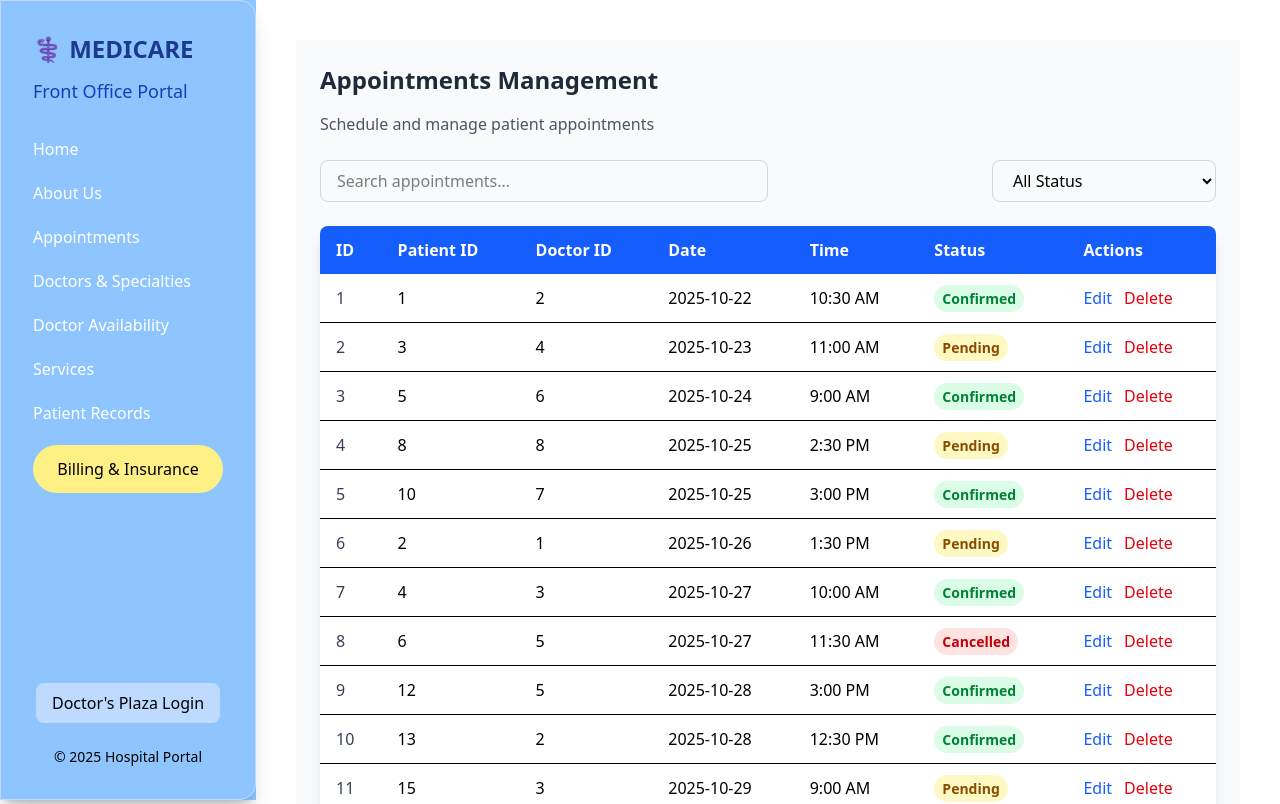
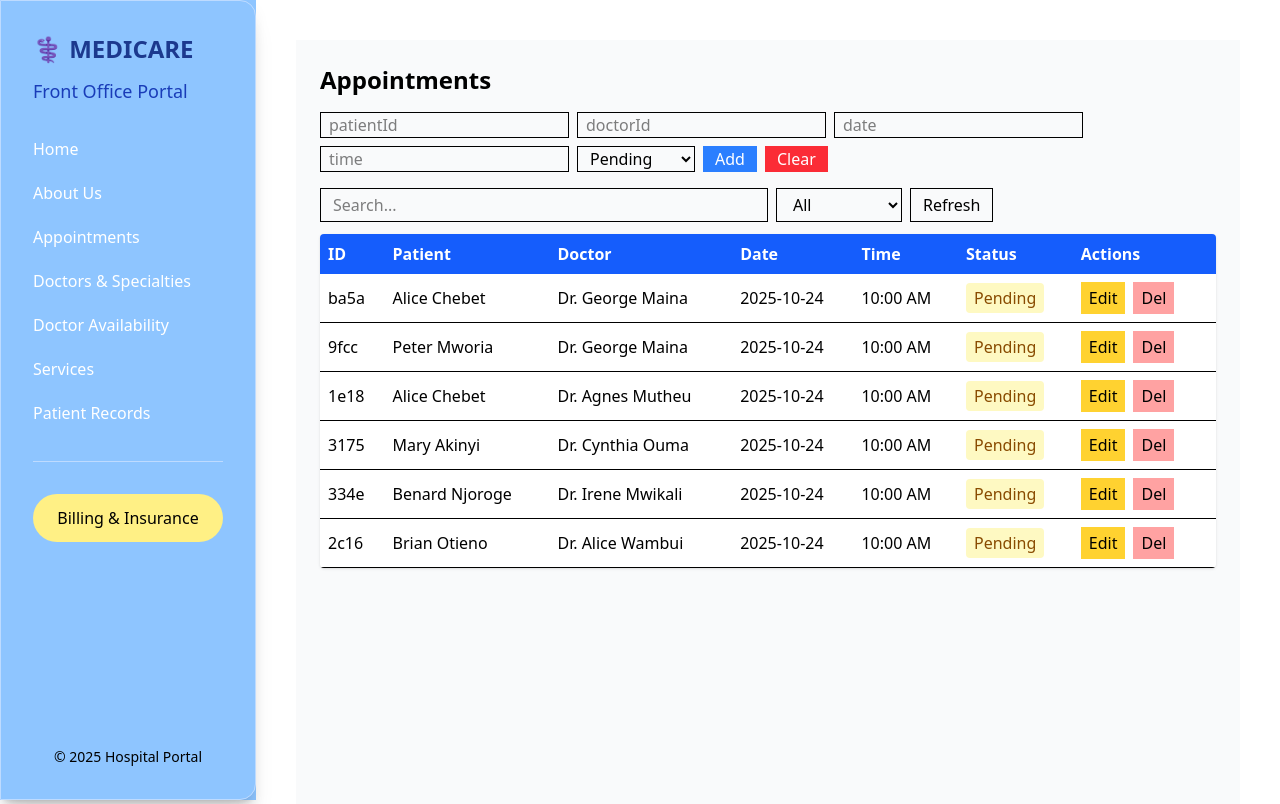
Before and after one commit to Castrokimaru/hospital-management-system, a React (Vite) app: page /appointments in a window 1280 px wide. Shown: the top 804 px of the page. Built offline with nearby package versions, Linux system fonts and the light colour scheme; data requests are answered from the project's data file.

Commit message:
edit-delete-btn-linked-functionality-api

```diff
--- a/src/ToolBar.jsx
+++ b/src/ToolBar.jsx
@@ -20,20 +20,20 @@ function ToolBar() {
           <Link to="/services" className="text-white hover:text-blue-700 font-medium">Services</Link>
           <Link to="/records" className="text-white hover:text-blue-700 font-medium">Patient Records</Link>
 
-          <Link
-            to="/billing"
-            className="bg-yellow-200 rounded-3xl py-3 px-6 font-medium text-center hover:bg-yellow-300 hover:text-black duration-300"
-          >
-            Billing & Insurance
-          </Link>
+          {/* Separate section for Billing button */}
+          <div className="pt-8 border-t border-blue-200 mt-4">
+            <Link
+              to="/billing"
+              className="block bg-yellow-200 rounded-3xl py-3 px-6 font-medium text-center hover:bg-yellow-300 hover:text-black duration-300"
+            >
+              Billing & Insurance
+            </Link>
+          </div>
         </nav>
       </div>
 
       {/* Footer */}
       <div className="text-center mt-8">
-        <button className="bg-blue-200 text-black px-4 py-2 rounded-lg hover:bg-blue-700 hover:text-white transition-colors">
-          <Link to="/login">Doctor's Plaza Login</Link>
-        </button>
         <p className="text-sm text-black mt-6">© 2025 Hospital Portal</p>
       </div>
     </div>
--- a/src/pages/Appointments.jsx
+++ b/src/pages/Appointments.jsx
@@ -1,149 +1,126 @@
-import React, { useState } from "react";
+import React, { useEffect, useState } from "react";
 
-// Main functional component for managing appointments
 const AppointmentsManagement = () => {
-  // State variable to handle search input
-  const [searchTerm, setSearchTerm] = useState("");
-  // State variable to handle filtering based on appointment status
-  const [statusFilter, setStatusFilter] = useState("all");
+  // state setup
+  const [appointments, setAppointments] = useState([]);
+  const [patients, setPatients] = useState([]);
+  const [doctors, setDoctors] = useState([]);
+  const [search, setSearch] = useState("");
+  const [status, setStatus] = useState("all");
+  const API = "http://localhost:5001";
 
-  // Sample appointment data (simulating fetched data)
-  const appointments = [
-    { id: 1, patientId: 1, doctorId: 2, date: "2025-10-22", time: "10:30 AM", status: "Confirmed" },
-    { id: 2, patientId: 3, doctorId: 4, date: "2025-10-23", time: "11:00 AM", status: "Pending" },
-    { id: 3, patientId: 5, doctorId: 6, date: "2025-10-24", time: "9:00 AM", status: "Confirmed" },
-    { id: 4, patientId: 8, doctorId: 8, date: "2025-10-25", time: "2:30 PM", status: "Pending" },
-    { id: 5, patientId: 10, doctorId: 7, date: "2025-10-25", time: "3:00 PM", status: "Confirmed" },
-    { id: 6, patientId: 2, doctorId: 1, date: "2025-10-26", time: "1:30 PM", status: "Pending" },
-    { id: 7, patientId: 4, doctorId: 3, date: "2025-10-27", time: "10:00 AM", status: "Confirmed" },
-    { id: 8, patientId: 6, doctorId: 5, date: "2025-10-27", time: "11:30 AM", status: "Cancelled" },
-    { id: 9, patientId: 12, doctorId: 5, date: "2025-10-28", time: "3:00 PM", status: "Confirmed" },
-    { id: 10, patientId: 13, doctorId: 2, date: "2025-10-28", time: "12:30 PM", status: "Confirmed" },
-    { id: 11, patientId: 15, doctorId: 3, date: "2025-10-29", time: "9:00 AM", status: "Pending" },
-    { id: 12, patientId: 16, doctorId: 5, date: "2025-10-30", time: "2:00 PM", status: "Confirmed" },
-    { id: 13, patientId: 18, doctorId: 2, date: "2025-10-30", time: "11:00 AM", status: "Pending" },
-    { id: 14, patientId: 19, doctorId: 6, date: "2025-11-01", time: "4:00 PM", status: "Confirmed" },
-    { id: 15, patientId: 20, doctorId: 4, date: "2025-11-02", time: "1:00 PM", status: "Confirmed" },
-  ];
+  // fetch all data
+  const fetchAll = () => {
+    fetch(`${API}/appointments`).then(r=>r.json()).then(setAppointments);
+    fetch(`${API}/patients`).then(r=>r.json()).then(setPatients);
+    fetch(`${API}/doctors`).then(r=>r.json()).then(setDoctors);
+  };
+  useEffect(()=>{fetchAll();},[]);
 
-  // Filter the list of appointments based on search and status filter
-  const filteredAppointments = appointments.filter((apt) => {
-    // Match the search term with ID, patient ID, doctor ID, or date
-    const matchesSearch =
-      apt.id.toString().includes(searchTerm) ||
-      apt.patientId.toString().includes(searchTerm) ||
-      apt.doctorId.toString().includes(searchTerm) ||
-      apt.date.includes(searchTerm);
+  // add new appointment
+  const add = (a) => {
+    fetch(`${API}/appointments`,{
+      method:"POST",headers:{"Content-Type":"application/json"},
+      body:JSON.stringify(a)
+    }).then(()=>fetchAll());
+  };
 
-    // Match the status filter (or show all if 'all' is selected)
-    const matchesStatus =
-      statusFilter === "all" || apt.status.toLowerCase() === statusFilter.toLowerCase();
+  // edit status
+  const edit = (id) => {
+    const s = prompt("New status: Confirmed/Pending/Cancelled");
+    if(!s) return;
+    fetch(`${API}/appointments/${id}`,{
+      method:"PATCH",headers:{"Content-Type":"application/json"},
+      body:JSON.stringify({status:s})
+    }).then(()=>fetchAll());
+  };
 
-    // Return appointments that satisfy both filters
-    return matchesSearch && matchesStatus;
+  // delete one
+  const del = (id) => {
+    fetch(`${API}/appointments/${id}`,{method:"DELETE"}).then(()=>fetchAll());
+  };
+
+  // clear all
+  const clearAll = () => {
+    fetch(`${API}/appointments`).then(r=>r.json()).then(list=>{
+      Promise.all(list.map(a=>fetch(`${API}/appointments/${a.id}`,{method:"DELETE"})))
+      .then(()=>fetchAll());
+    });
+  };
+
+  // helper to get names
+  const getName = (list,id)=>list.find(x=>x.id===id)?.name||"Unknown";
+
+  // filter
+  const filtered = appointments.filter(a=>{
+    const q=search.toLowerCase();
+    const matchQ=!q||[a.id,a.patientId,a.doctorId,a.date,
+      getName(patients,a.patientId),getName(doctors,a.doctorId)]
+      .some(v=>v.toString().toLowerCase().includes(q));
+    const matchS=status==="all"||a.status?.toLowerCase()===status.toLowerCase();
+    return matchQ&&matchS;
   });
 
-  // Color codes for different appointment statuses
-  const statusColors = {
-    Confirmed: "bg-green-100 text-green-700",
-    Pending: "bg-yellow-100 text-yellow-800",
-    Cancelled: "bg-red-100 text-red-700",
+  // form to add
+  const [form,setForm]=useState({patientId:"",doctorId:"",date:"",time:"",status:"Pending"});
+  const submit=e=>{
+    e.preventDefault();
+    add({...form,patientId:+form.patientId,doctorId:+form.doctorId});
+    setForm({patientId:"",doctorId:"",date:"",time:"",status:"Pending"});
   };
+
+  const colors={Confirmed:"bg-green-100 text-green-700",Pending:"bg-yellow-100 text-yellow-800",Cancelled:"bg-red-100 text-red-700"};
 
   return (
   <div className="p-6 bg-gray-50 min-h-screen">
-      {/* Page Title and Subtitle */}
-      <h1 className="text-2xl font-bold text-gray-800 mb-4">Appointments Management</h1>
-      <p className="text-gray-600 mb-6">Schedule and manage patient appointments</p>
+    <h1 className="text-2xl font-bold mb-4">Appointments</h1>
 
-      {/* Toolbar Section: Search Bar + Status Filter Dropdown */}
-      <div className="flex flex-col sm:flex-row sm:items-center sm:justify-between gap-3 mb-6">
-        {/* Search Input */}
-        <input
-          type="text"
-          placeholder="Search appointments..."
-          value={searchTerm}
-          onChange={(e) => setSearchTerm(e.target.value)}
-          className="border border-gray-300 rounded-lg px-4 py-2 w-full sm:w-1/2 focus:outline-none focus:ring-2 focus:ring-blue-400"
-        />
-        {/* Status Filter Dropdown */}
-        <select
-          value={statusFilter}
-          onChange={(e) => setStatusFilter(e.target.value)}
-          className="border border-gray-300 rounded-lg px-4 py-2 w-full sm:w-1/4 focus:outline-none focus:ring-2 focus:ring-blue-400"
-        >
-          <option value="all">All Status</option>
-          <option value="Confirmed">Confirmed</option>
-          <option value="Pending">Pending</option>
-          <option value="Cancelled">Cancelled</option>
+    {/* Add & clear form */}
+    <form onSubmit={submit} className="flex flex-wrap gap-2 mb-4">
+      {["patientId","doctorId","date","time"].map(f=>
+        <input key={f} placeholder={f} value={form[f]}
+        onChange={e=>setForm({...form,[f]:e.target.value})}
+        className="border px-2"/>)}
+      <select value={form.status} onChange={e=>setForm({...form,status:e.target.value})} className="border px-2">
+        <option>Pending</option><option>Confirmed</option><option>Cancelled</option>
       </select>
+      <button className="bg-blue-500 text-white px-3">Add</button>
+      <button type="button" onClick={clearAll} className="bg-red-500 text-white px-3">Clear</button>
+    </form>
+
+    {/* Search & filter */}
+    <div className="flex gap-2 mb-3">
+      <input value={search} onChange={e=>setSearch(e.target.value)} placeholder="Search..." className="border px-3 py-1 w-1/2"/>
+      <select value={status} onChange={e=>setStatus(e.target.value)} className="border px-3 py-1">
+        <option value="all">All</option><option>Confirmed</option><option>Pending</option><option>Cancelled</option>
+      </select>
+      <button onClick={fetchAll} className="border px-3">Refresh</button>
     </div>
 
-      {/* Table Section */}
-      <div className="overflow-x-auto shadow-lg rounded-lg bg-white">
-        <table className="min-w-full border-collapse">
-          {/* Table Header */}
-          <thead className="bg-blue-600 text-white">
-            <tr>
-              <th className="px-4 py-3 text-left">ID</th>
-              <th className="px-4 py-3 text-left">Patient ID</th>
-              <th className="px-4 py-3 text-left">Doctor ID</th>
-              <th className="px-4 py-3 text-left">Date</th>
-              <th className="px-4 py-3 text-left">Time</th>
-              <th className="px-4 py-3 text-left">Status</th>
-              <th className="px-4 py-3 text-left">Actions</th>
-            </tr>
-          </thead>
-
-          {/* Table Body */}
+    {/* Table */}
+    <div className="overflow-x-auto bg-white rounded shadow">
+      <table className="min-w-full">
+        <thead className="bg-blue-600 text-white"><tr>
+          {["ID","Patient","Doctor","Date","Time","Status","Actions"].map(h=><th key={h} className="p-2 text-left">{h}</th>)}
+        </tr></thead>
         <tbody>
-            {/* Display filtered appointments */}
-            {filteredAppointments.map((apt) => (
-              <tr key={apt.id} className="border-b hover:bg-gray-50 transition">
-                <td className="px-4 py-3 font-medium text-gray-700">{apt.id}</td>
-                <td className="px-4 py-3">{apt.patientId}</td>
-                <td className="px-4 py-3">{apt.doctorId}</td>
-                <td className="px-4 py-3">{apt.date}</td>
-                <td className="px-4 py-3">{apt.time}</td>
-
-                {/* Colored status badge */}
-                <td className="px-4 py-3">
-                  <span
-                    className={`px-2 py-1 rounded-full text-sm font-semibold ${statusColors[apt.status]}`}
-                  >
-                    {apt.status}
-                  </span>
-                </td>
-
-                {/* Action Buttons (Edit/Delete placeholders) */}
-                <td className="px-4 py-3">
-                  <button className="text-blue-600 hover:text-blue-800 font-medium mr-3">
-                    Edit
-                  </button>
-                  <button className="text-red-600 hover:text-red-800 font-medium">
-                    Delete
-                  </button>
-                </td>
+          {filtered.map(a=>(
+            <tr key={a.id} className="border-b">
+              <td className="p-2">{a.id}</td>
+              <td className="p-2">{getName(patients,a.patientId)}</td>
+              <td className="p-2">{getName(doctors,a.doctorId)}</td>
+              <td className="p-2">{a.date}</td>
+              <td className="p-2">{a.time}</td>
+              <td className="p-2"><span className={`px-2 py-1 rounded ${colors[a.status]}`}>{a.status}</span></td>
+              <td className="p-2"><button onClick={()=>edit(a.id)} className="mr-2 px-2 py-1 bg-amber-300">Edit</button>
+              <button onClick={()=>del(a.id)}className="mr-2 px-2 py-1 bg-red-300">Del</button></td>
             </tr>
           ))}
-
-            {/* Display a message when no appointments match filters */}
-            {filteredAppointments.length === 0 && (
-              <tr>
-                <td
-                  colSpan="7"
-                  className="text-center text-gray-500 py-6 italic"
-                >
-                  No appointments found.
-                </td>
-              </tr>
-            )}
+          {filtered.length===0&&<tr><td colSpan="7" className="p-3 text-center text-gray-500">No appointments</td></tr>}
         </tbody>
       </table>
     </div>
-    </div>
-  );
+  </div>);
 };
 
-// Export the component for use in other files
 export default AppointmentsManagement;
--- a/src/pages/Home.jsx
+++ b/src/pages/Home.jsx
@@ -75,8 +75,8 @@ export default function Home() {
       <nav className="bg-blue-700 text-white p-4 flex justify-between rounded-b-2xl">
         <h1 className="text-2xl font-bold">MediCare System</h1>
         <div className="flex space-x-4 text-sm">
-          {["Home","About","Patients","Appointments","Doctors"].map((t,i) => (
-            <Link key={i} to={["/","/about","/patients","/appointments","/doctors"][i]}>
+          {["Home","About","Appointments","Doctors"].map((t,i) => (
+            <Link key={i} to={["/","/about","/appointments","/doctors"][i]}>
               {t}
             </Link>
           ))}
@@ -99,7 +99,7 @@ export default function Home() {
         <div className="grid sm:grid-cols-3 gap-4">
           <Button onClick={addAppointment} color="blue">{loading?"Scheduling...":"New Appointment"}</Button>
           <Button onClick={cancelAppointments} color="blue">Cancel Appointments</Button>
-          <Button color="indigo">Search Patient</Button>
+          <Button color="blue">Search Patient</Button>
         </div>
 
         {/* List of today's appointments */}
```
Lines whose indentation alone changed are shown as unchanged.
